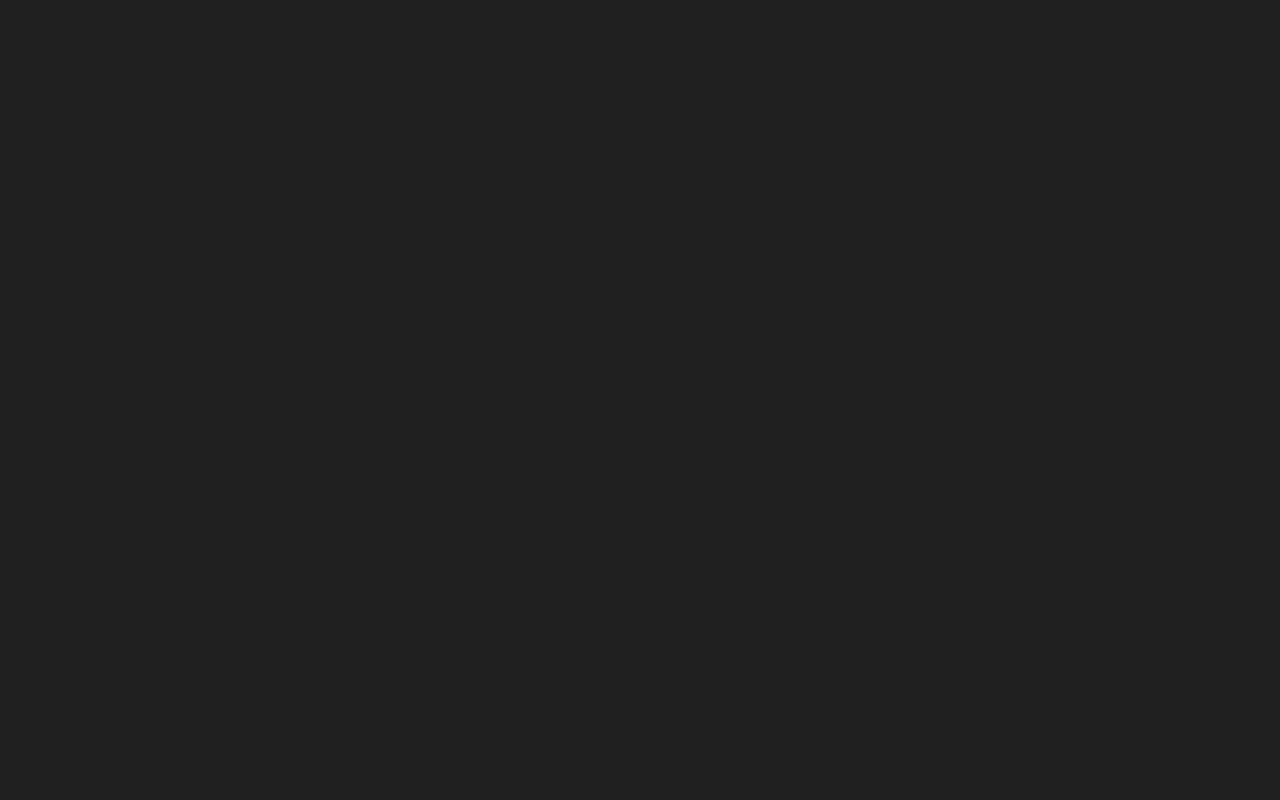
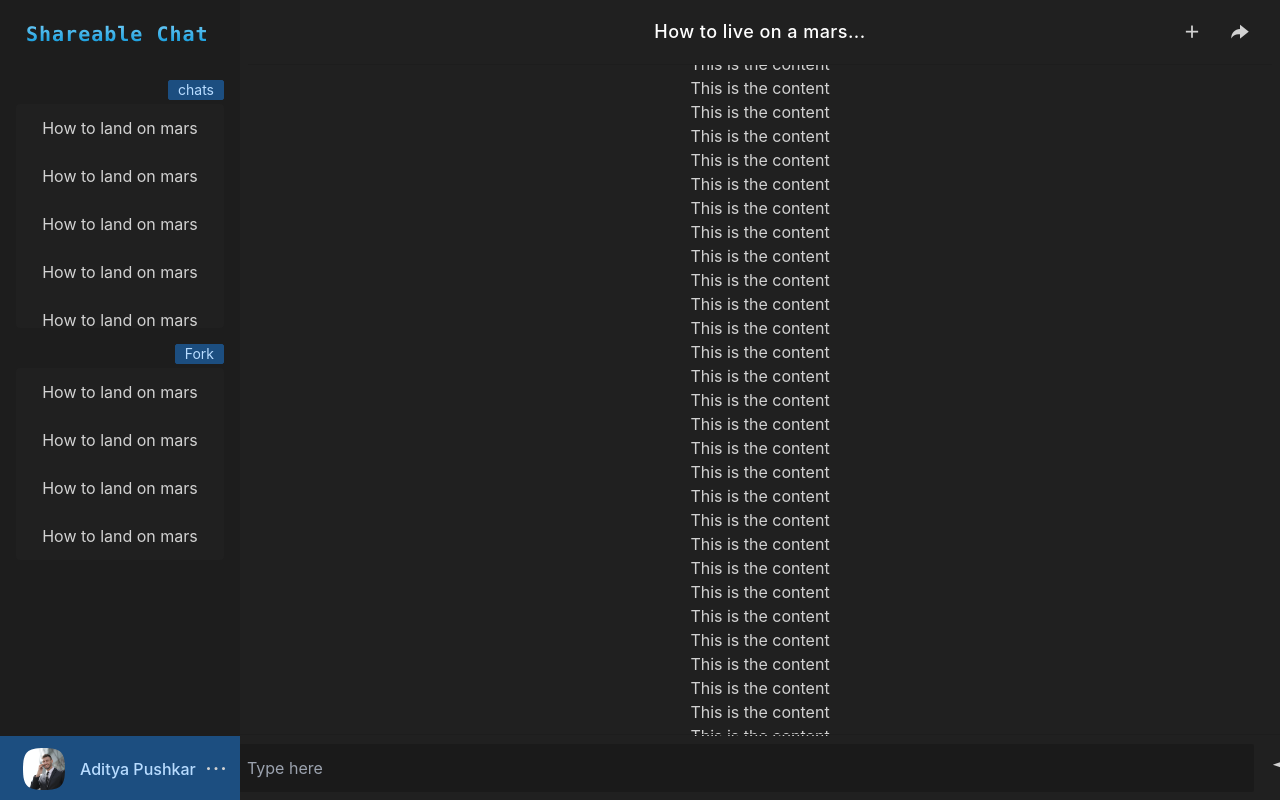
Before and after one commit to aditya-pushkar/shareable-chat-client, a React (Vite) app: page / in a window 1280 px wide. Built offline with nearby package versions, Linux system fonts and the light colour scheme.

Commit message:
bsec UI --setup

```diff
--- a/index.html
+++ b/index.html
@@ -3,7 +3,8 @@
   <head>
     <meta charset="UTF-8" />
     <link rel="icon" type="image/svg+xml" href="/vite.svg" />
-    <meta name="viewport" content="width=device-width, initial-scale=1.0" />
+    <link href="https://cdn.jsdelivr.net/npm/remixicon@3.2.0/fonts/remixicon.css" rel="stylesheet">
+    <meta name="viewport" content="width=device-width, initial-scale=1.0 viewport-fit=cover" />
     <title>Shareable Chat</title>
   </head>
   <body>
--- a/src/App.jsx
+++ b/src/App.jsx
@@ -1,13 +1,222 @@
-import { useState } from 'react'
-import RootLayout from './component/RootLayout'
+import { useState } from "react";
+
+const NavBar = () => {
+  return (
+    <div className="navbar bg-base-100 border-b border-base-200 ">
+      <div className="navbar-start  ">
+        <label
+          htmlFor="my-drawer-2"
+          className="px-2 py-2 lg:hidden cursor-pointer"
+        >
+          <svg
+            xmlns="http://www.w3.org/2000/svg"
+            className="h-5 w-5"
+            fill="none"
+            viewBox="0 0 24 24"
+            stroke="currentColor"
+          >
+            <path
+              strokeLinecap="round"
+              strokeLinejoin="round"
+              strokeWidth="2"
+              d="M4 6h16M4 12h16M4 18h7"
+            />
+          </svg>
+        </label>
+      </div>
+      <div className="navbar-center  text-base md:text-lg max-w-prose ">
+        <a className="font-medium tracking-wide text-white ">
+          How to live on a mars...
+        </a>
+      </div>
+      <div className="navbar-end">
+        <button className="btn btn-ghost btn-circle">
+          <i className="ri-add-line ri-xl"></i>
+        </button>
+        <button className="btn btn-ghost btn-circle">
+          <i className="ri-share-forward-fill ri-xl"></i>
+        </button>
+      </div>
+    </div>
+  );
+};
 
 function App() {
-  const [count, setCount] = useState(0)
+  return (
+    <div className="drawer drawer-mobile">
+      <input id="my-drawer-2" type="checkbox" className="drawer-toggle" />
+      <div className="drawer-content flex flex-col items-center justify-center ">
+        <div className="absolute top-0  w-full md:max-w-screen-md xl:max-w-screen-lg ">
+          <NavBar />
+        </div>
+        {/* <!-- Page content here --> */}
+        <h1 className="text-base-content">This is the content</h1>
+        <h1 className="text-base-content">This is the content</h1>
+        <h1 className="text-base-content">This is the content</h1>
+        <h1 className="text-base-content">This is the content</h1>
+        <h1 className="text-base-content">This is the content</h1>
+        <h1 className="text-base-content">This is the content</h1>
+        <h1 className="text-base-content">This is the content</h1>
+        <h1 className="text-base-content">This is the content</h1>
+        <h1 className="text-base-content">This is the content</h1>
+        <h1 className="text-base-content">This is the content</h1>
+        <h1 className="text-base-content">This is the content</h1>
+        <h1 className="text-base-content">This is the content</h1>
+        <h1 className="text-base-content">This is the content</h1>
+        <h1 className="text-base-content">This is the content</h1>
+        <h1 className="text-base-content">This is the content</h1>
+        <h1 className="text-base-content">This is the content</h1>
+        <h1 className="text-base-content">This is the content</h1>
+        <h1 className="text-base-content">This is the content</h1>
+        <h1 className="text-base-content">This is the content</h1>
+        <h1 className="text-base-content">This is the content</h1>
+        <h1 className="text-base-content">This is the content</h1>
+        <h1 className="text-base-content">This is the content</h1>
+        <h1 className="text-base-content">This is the content</h1>
+        <h1 className="text-base-content">This is the content</h1>
+        <h1 className="text-base-content">This is the content</h1>
+        <h1 className="text-base-content">This is the content</h1>
+        <h1 className="text-base-content">This is the content</h1>
+        <h1 className="text-base-content">This is the content</h1>
+        <h1 className="text-base-content">This is the content</h1>
+        <h1 className="text-base-content">This is the content</h1>
+        <h1 className="text-base-content">This is the content</h1>
+        <h1 className="text-base-content">This is the content</h1>
+        <h1 className="text-base-content">This is the content</h1>
 
-  return (
-    <RootLayout>
-    </RootLayout>
-  )
+        {/* Btm Navbar */}
+        <div className="btm-nav  px-5 lg:ml-32 flex flex-row items-center justify-center  ">
+          <div className="flex flex-row items-center justify-center  bg-base border-t border-base-200 mb-1 ">
+            <input
+              type="text"
+              placeholder="Type here"
+              className="input input-ghost bg-base-300 w-full  md:max-w-screen-sm lg:max-w-screen-md xl:max-w-screen-lg "
+            />
+            <button className="btn btn-ghost btn-circle">
+              <i className="ri-send-plane-fill ri-xl"></i>
+            </button>
+          </div>
+        </div>
+      </div>
+      <div className="drawer-side ">
+        <label htmlFor="my-drawer-2" className="drawer-overlay "></label>
+        <ul className="menu p-4 w-60 bg-base-200 text-base-content ">
+          {/* <!-- Sidebar content here --> */}
+          <div className="mb-7 cursor-pointer px-2.5 text-xl  py-1 ">
+            <h1 className="tracking-wider font-mono font-bold text-transparent bg-clip-text bg-gradient-to-b from-sky-300 to-info">
+              Shareable Chat
+            </h1>
+          </div>
+          <div className="flex flex-col w-full gap-1 ">
+            <div className="flex justify-end ">
+          <div className="badge badge-primary ">chats</div>
+
+            </div>
+            <div className="grid h-56  card bg-base-100 rounded-box place-items-center overflow-y-auto">
+              <div class="relative">
+                <div>
+                 <li>
+                  <a>How to land on mars</a>
+                 </li>
+                 <li>
+                  <a>How to land on mars</a>
+                 </li>
+                 <li>
+                  <a>How to land on mars</a>
+                 </li>
+                 <li>
+                  <a>How to land on mars</a>
+                 </li>
+                 <li>
+                  <a>How to land on mars</a>
+                 </li>
+                 <li>
+                  <a>How to land on mars</a>
+                 </li>
+                 <li>
+                  <a>How to land on mars</a>
+                 </li>
+                 <li>
+                  <a>How to land on mars</a>
+                 </li>
+                 <li>
+                  <a>How to land on mars</a>
+                 </li>
+
+                </div>
+              </div>
+            </div>
+
+            <div className="flex justify-end mt-3">
+          <div className="badge badge-primary ">Fork</div>
+
+            </div>
+            <div className="grid h-56 xl:h-48 pb-4 card bg-base-100 rounded-box place-items-center overflow-y-auto">
+              <div class="relative">
+                <div>
+                 <li>
+                  <a>How to land on mars</a>
+                 </li>
+                 <li>
+                  <a>How to land on mars</a>
+                 </li>
+                 <li>
+                  <a>How to land on mars</a>
+                 </li>
+                 <li>
+                  <a>How to land on mars</a>
+                 </li>
+                 <li>
+                  <a>How to land on mars</a>
+                 </li>
+                 <li>
+                  <a>How to land on mars</a>
+                 </li>
+                 <li>
+                  <a>How to land on mars</a>
+                 </li>
+                 <li>
+                  <a>How to land on mars</a>
+                 </li>
+                 <li>
+                  <a>How to land on mars</a>
+                 </li>
+
+                </div>
+              </div>
+            </div>
+          </div>
+          <div className="btm-nav bg-primary px-2 py-1 ">
+            <div
+              tabIndex={0}
+              className="dropdown dropdown-top flex flex-row justify-center items-center hover:bg-primary-focus rounded-lg delay-100 px-1"
+            >
+              <div className="w-16 mask mask-squircle">
+                <img src="./man.jpeg" />
+              </div>
+              <h1 className="text-base text-primary-content font-medium grow">
+                Aditya Pushkar
+              </h1>
+              <i className="ri-more-line ri-xl"></i>
+
+              {/* <label tabIndex={0} className="btn btn-ghost">Click</label> */}
+              <ul
+                tabIndex={0}
+                className="dropdown-content menu p-2 shadow bg-base-300 mb-3 rounded-box w-52"
+              >
+                <li>
+                  <a>API</a>
+                </li>
+                <li>
+                  <a>Log out</a>
+                </li>
+              </ul>
+            </div>
+          </div>
+        </ul>
+      </div>
+    </div>
+  );
 }
 
-export default App
+export default App;
--- a/src/component/RootLayout.jsx
+++ /dev/null
@@ -1,11 +0,0 @@
-import React from 'react'
-
-const RootLayout = ({children}) => {
-  return (
-    <div className='flex justify-center'>
-        {children}
-    </div>
-  )
-}
-
-export default RootLayout
```
Also changed, not shown: public/man.jpeg (added).
